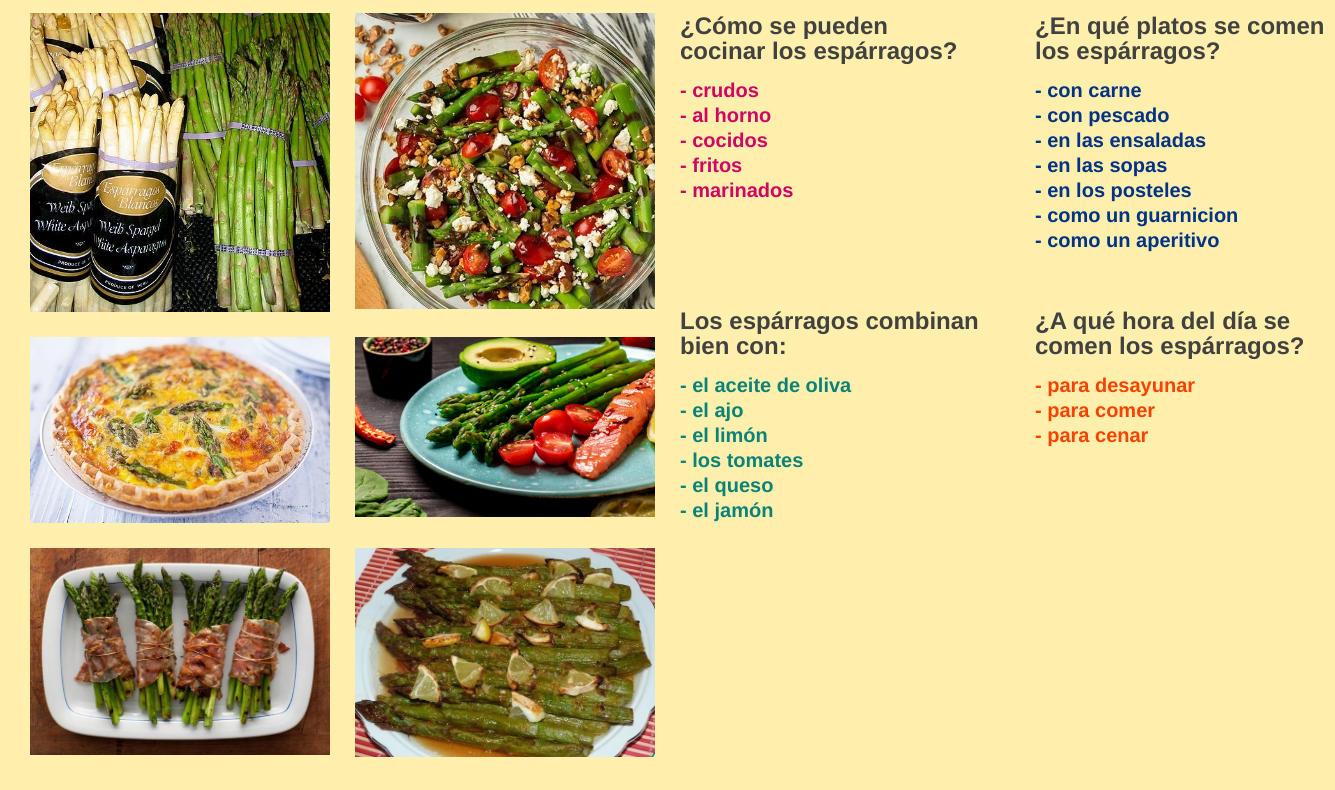
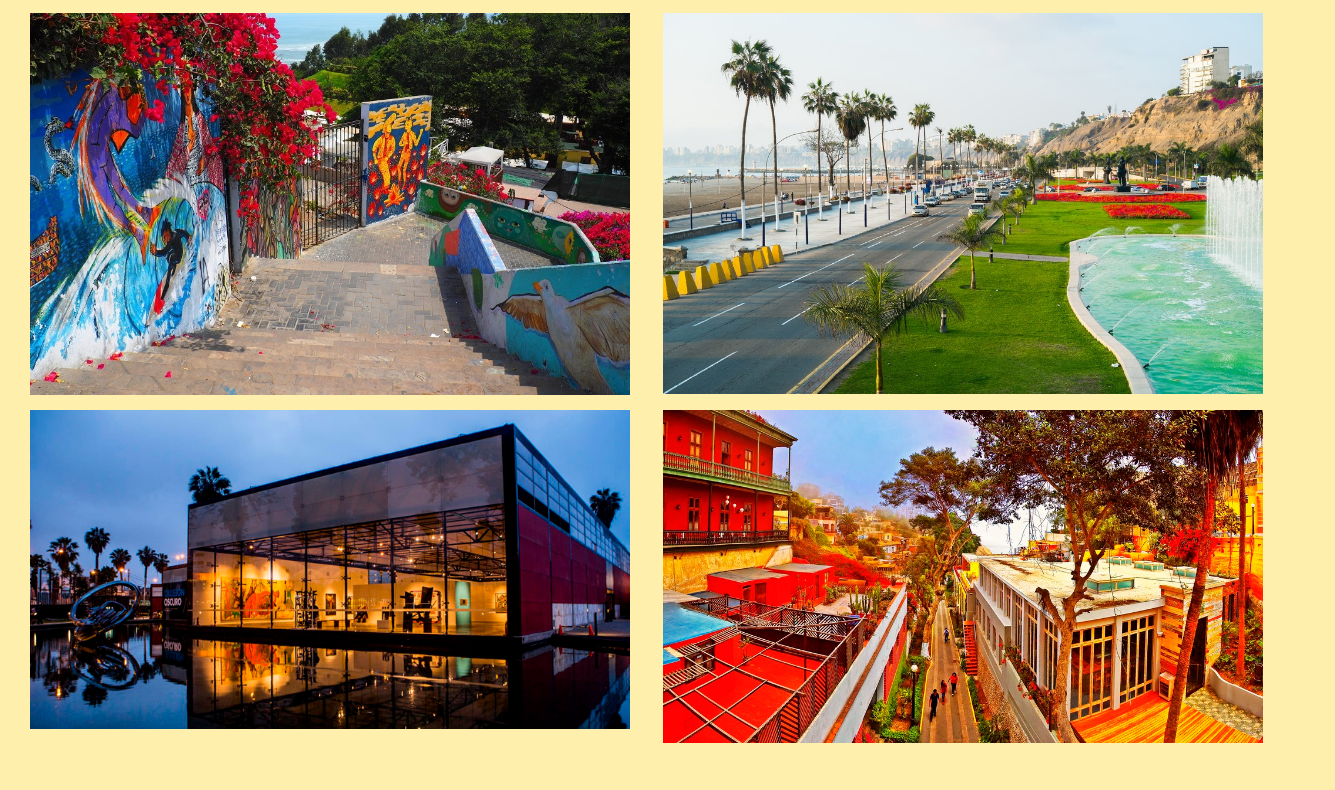
Before and after one commit to Sofokla-R/espar, a plain HTML site: page index.html in a window 1280 px wide. Shown: the part 122-912 px from the top of the page, 1335 px wide, since content can reach past the window. Drawn offline with Linux system fonts and the light colour scheme.

Commit message:
поменяла сайт

```diff
--- a/css/all.css
+++ b/css/all.css
@@ -11,44 +11,9 @@ body {
   text-align: center;
 }
 
-.content {
-  display: grid;
-  grid-template-columns: 650px 350px;
-}
-
 .photo {
   display: grid;
-  grid-template-columns: 300px 300px;
-  gap: 25px;
+  grid-template-columns: 1fr 1fr;
+  grid-template-rows: 1fr 1fr 1fr;
+  gap: 15px;
 }
-
-.descr {
-  display: grid;
-  grid-template-columns: 300px 300px;
-  gap: 55px;
-}
-
-.title__sub {
-  margin-bottom: 15px;
-}
-
-.text__sub {
-  font-weight: 700;
-  font-size: 20px;
-}
-
-.pink {
-  color: #D10363;
-}
-
-.blue {
-  color: #003285;
-}
-
-.violet {
-  color: #098377;
-}
-
-.orange {
-  color: #FC4100;
-}
--- a/css/global.css
+++ b/css/global.css
@@ -16,7 +16,7 @@ body {
 }
 
 .container {
-  width: 1280px;
+  width: 1310px;
   padding: 30px;
   margin: 0 auto;
 }
--- a/index.html
+++ b/index.html
@@ -4,77 +4,50 @@
   <meta charset="UTF-8">
   <meta http-equiv="X-UA-Compatible" content="IE=edge">
   <meta name="viewport" content="width=device-width, initial-scale=1.0">
-  <title>Esparragos</title>
+  <title>Barranco, Lima</title>
   <link rel="stylesheet" href="css/style.css">
 </head>
 <body>
   <div class="container">
-    <h1 class="title">Los espárragos</h1>
+    <h1 class="title">Barranco (Lima)</h1>
+
     <div class="content">
       <ul class="photo">
+
         <li class="item">
-        <img class="picture" src="img/Asparagus.jpg" alt="Спаржа" width="300px">
+          <img class="picture" src="img/5.jpg" alt="Барранко" width="600px">
         </li>
         <li class="item">
-        <img  class="picture" src="img/ensalada.jpg" alt="Салат" width="300px">
+          <img class="picture" src="img/7.jpg" alt="Барранко" width="600px">
         </li>
         <li class="item">
-        <img class="picture" src="img/cake.jpg" alt="Пирог" width="300px">
+          <img class="picture" src="img/3.jpg" alt="Барранко" width="600px">
         </li>
         <li class="item">
-        <img class="picture" src="img/pescado.jpg" alt="Рыба" width="300px">
+          <img class="picture" src="img/4.jpg" alt="Барранко" width="600px">
         </li>
         <li class="item">
-        <img class="picture" src="img/jamon.jpg" alt="Хамон" width="300px">
+          <img class="picture" src="img/9.jpg" alt="Барранко" width="600px">
         </li>
         <li class="item">
-        <img class="picture" src="img/limon.jpg" alt="Лимон" width="300px">
+          <img class="picture" src="img/10.jpg" alt="Барранко" width="600px">
         </li>
-    </ul>
-
-    <div class="text">
-      <ul class="descr">
-        <li class="descr__item">
-          <h2 class="title__sub">¿Cómo se pueden cocinar los espárragos?</h2>
-          <p class="text__sub pink">- crudos</p>
-          <p class="text__sub pink">- al horno</p>
-          <p class="text__sub pink">- cocidos</p>
-          <p class="text__sub pink">- fritos</p>
-          <p class="text__sub pink">- marinados</p>
+        <li class="item">
+          <img class="picture" src="img/1.jpg" alt="Барранко" width="600px">
         </li>
-
-        <li class="descr__item">
-          <h2 class="title__sub">¿En qué platos se comen los espárragos?</h2>
-          <p class="text__sub blue">- con carne</p>
-          <p class="text__sub blue">- con pescado</p>
-          <p class="text__sub blue">- en las ensaladas</p>
-          <p class="text__sub blue">- en las sopas</p>
-          <p class="text__sub blue">- en los posteles</p>
-          <p class="text__sub blue">- como un guarnicion</p>
-          <p class="text__sub blue">- como un aperitivo</p>
+        <li class="item">
+          <img class="picture" src="img/2.jpg" alt="Барранко" width="600px">
         </li>
-
-        <li class="descr__item">
-          <h2 class="title__sub">Los espárragos combinan bien con: </h2>
-          <p class="text__sub violet">- el aceite de oliva</p>
-          <p class="text__sub violet">- el ajo</p>
-          <p class="text__sub violet">- el limón</p>
-          <p class="text__sub violet">- los tomates</p>
-          <p class="text__sub violet">- el queso</p>
-          <p class="text__sub violet">- el jamón</p>
+        <li class="item">
+          <img class="picture" src="img/6.jpg" alt="Барранко" width="600px">
         </li>
-
-        <li class="descr__item">
-          <h2 class="title__sub">¿A qué hora del día se comen los espárragos?</h2>
-          <p class="text__sub orange">- para desayunar</p>
-          <p class="text__sub orange">- para comer</p>
-          <p class="text__sub orange">- para cenar</p>
+        <li class="item">
+          <img  class="picture" src="img/8.jpg" alt="Барранко" width="600px">
         </li>
       </ul>
     </div>
 
   </div>
-  </div>
 
 </body>
 </html>
```
Also changed, not shown: img/1.jpg (added), img/10.jpg (added), img/2.jpg (added), img/3.jpg (added), img/4.jpg (added), img/5.jpg (added), img/6.jpg (added), img/7.jpg (added), img/8.jpg (added), img/9.jpg (added), img/Asparagus.jpg (deleted), img/cake.jpg (deleted), img/ensalada.jpg (deleted), img/jamon.jpg (deleted), 2 more files. Lines whose indentation alone changed are shown as unchanged.
